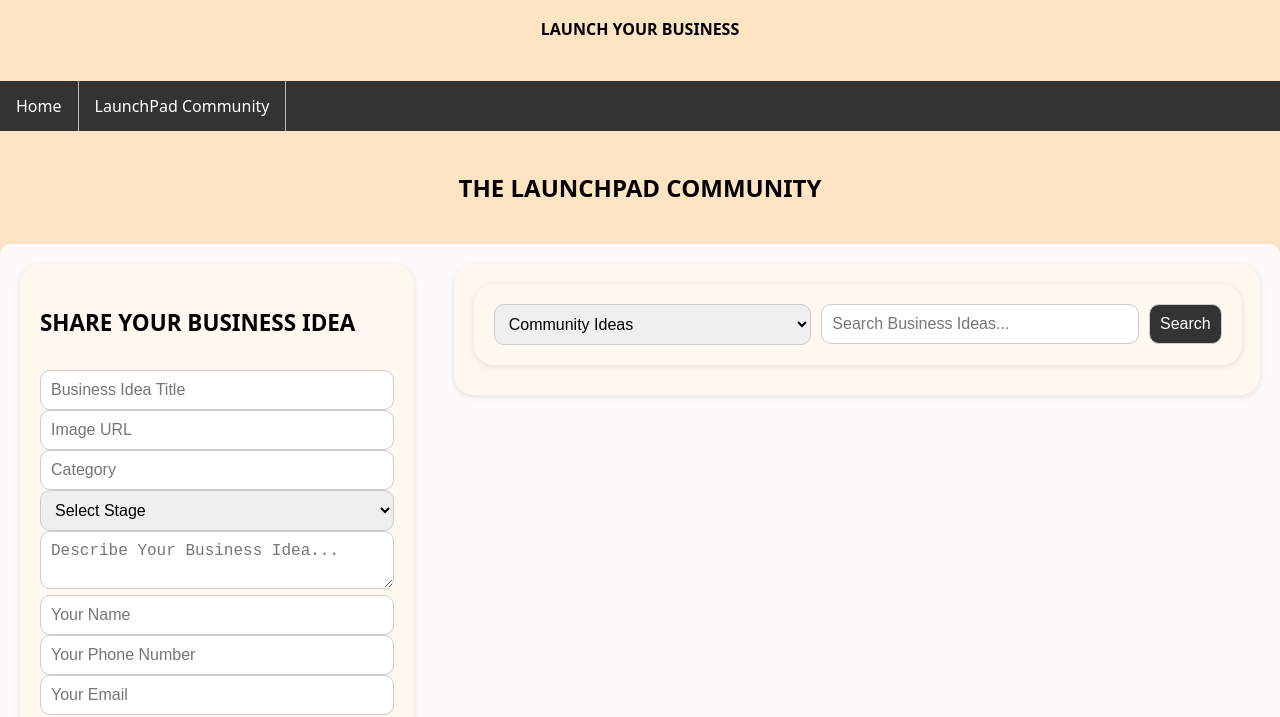
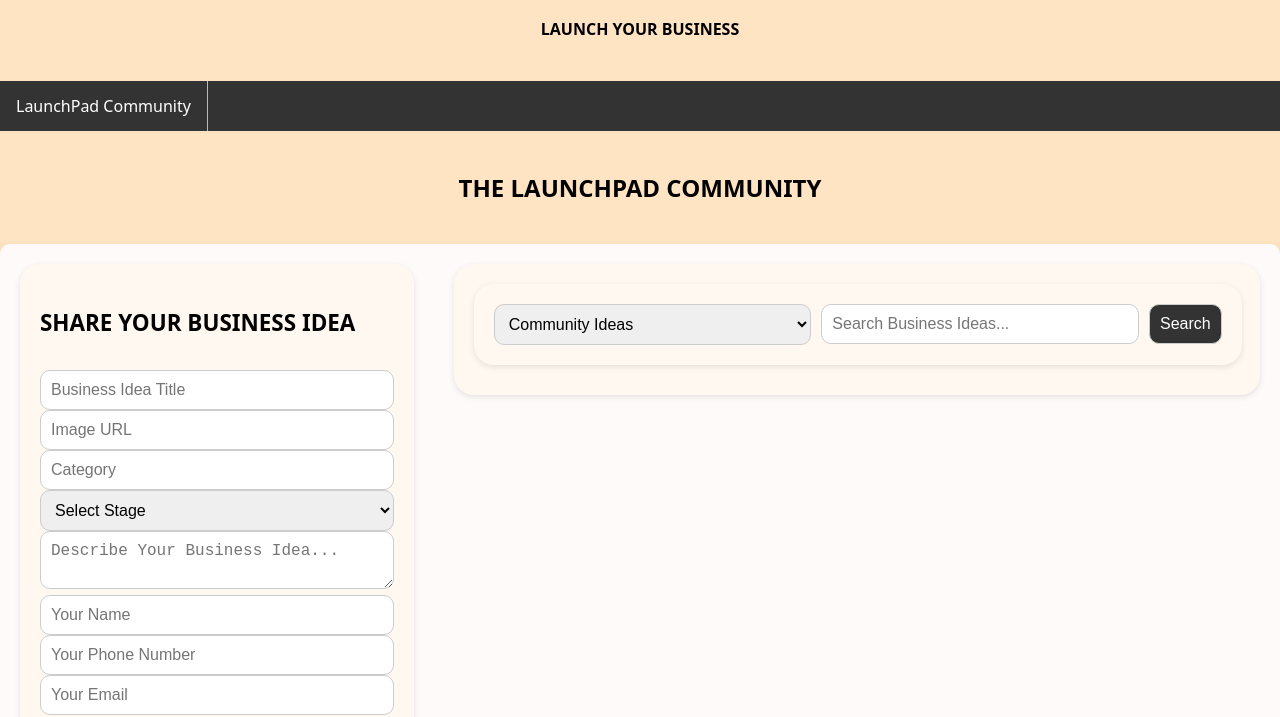
Before and after one commit to KagsM/Startup-LaunchPad, a plain HTML site: page index.html in a window 1280 px wide. Shown: the part 76-793 px from the top of the page. Drawn offline with Linux system fonts and the light colour scheme; no server answers.

Commit message:
Complete Project Deliverables

```diff
--- a/index.html
+++ b/index.html
@@ -13,8 +13,7 @@
     </div>
     <div id="navbar">
         <ul>
-            <li><a href="./index.html">Home</a></li>
-            <li><a href="./launchpad.html">LaunchPad Community</a></li>
+            <li><a href="./index.html">LaunchPad Community</a></li>
         </ul>
     </div>
         <h2 id="launchpad-community">The LaunchPad Community</h2>
```
